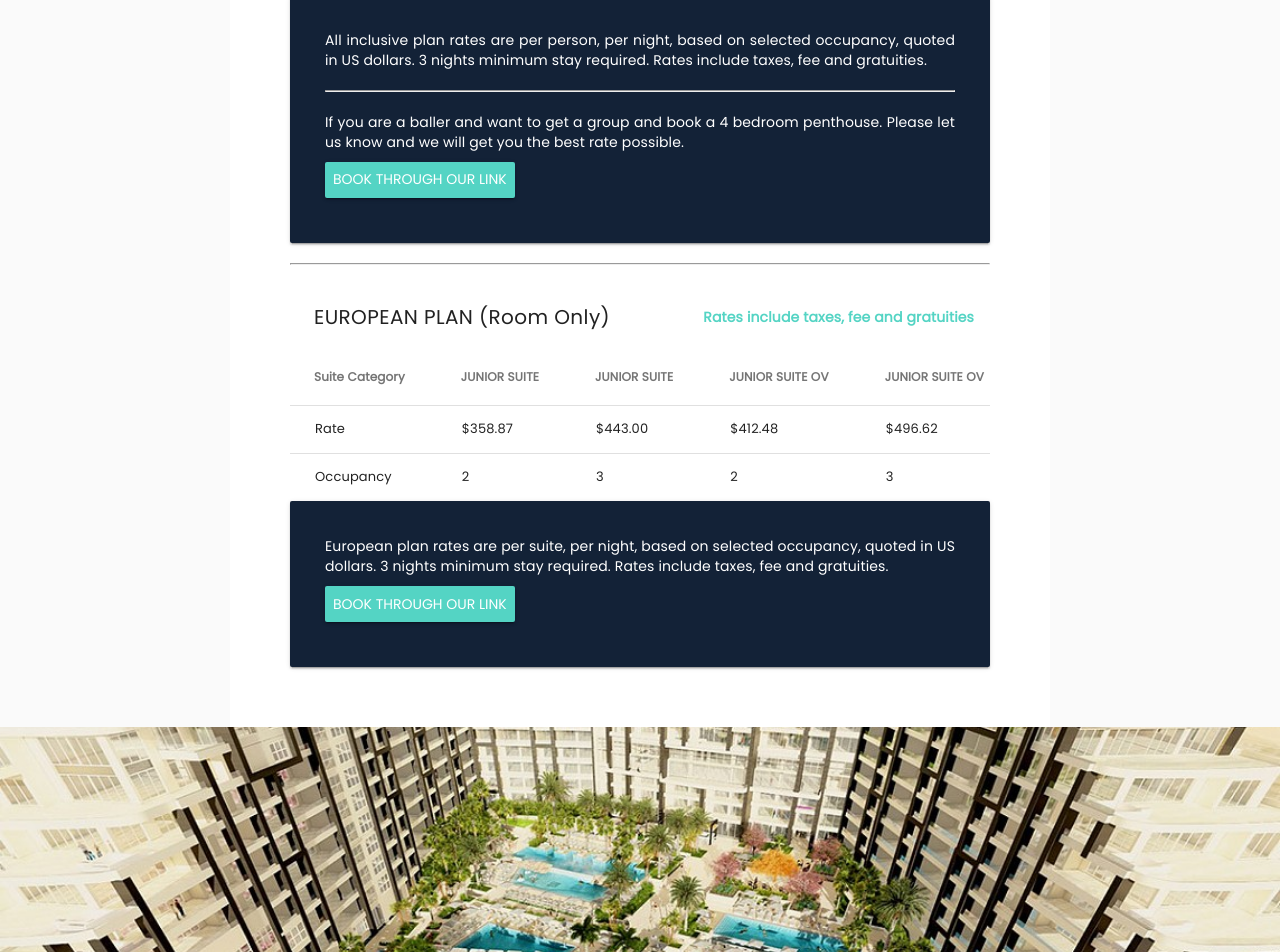
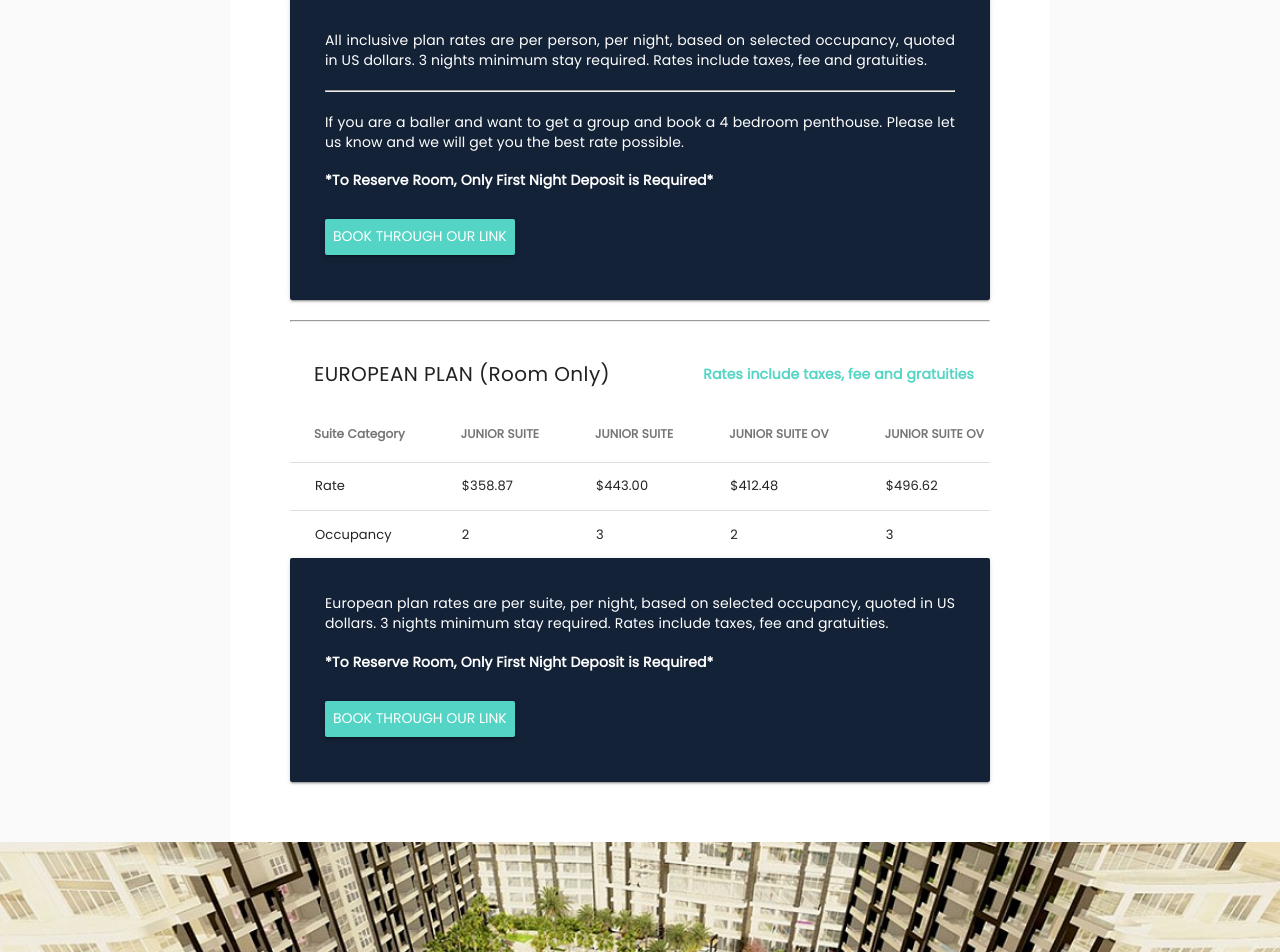
Before and after one commit to honghaobi/wedding-frontend, a Vue app: page /resort in a window 1280 px wide. Shown: the part 2850-3802 px from the top of the page. Built offline with nearby package versions, Linux system fonts and the light colour scheme; no server answers; what v-viewer, vue-masonry would draw is missing.

Commit message:
updated booking note for resort page

```diff
--- a/src/components/ResortTable.vue
+++ b/src/components/ResortTable.vue
@@ -85,6 +85,9 @@
       If you are a baller and want to get a group and book a 4 bedroom penthouse.
       Please let us know and we will get you the best rate possible.
       <br/>
+      <h4>
+        *To Reserve Room, Only First Night Deposit is Required*
+      </h4>
       <md-button class="md-raised md-primary" id="bookBtn1" @click="newTabToLink(garzaWeddingURL)">Book Through Our Link
       </md-button>
     </md-card>
@@ -126,6 +129,9 @@
       European plan rates are per suite, per night, based on selected occupancy, quoted in US dollars.
       3 nights minimum stay required. Rates include taxes, fee and gratuities.
       <br/>
+      <h4>
+        *To Reserve Room, Only First Night Deposit is Required*
+      </h4>
       <md-button class="md-raised md-primary" id="bookBtn2" @click="newTabToLink(garzaWeddingURL)">Book Through Our Link
       </md-button>
     </md-card>
```
